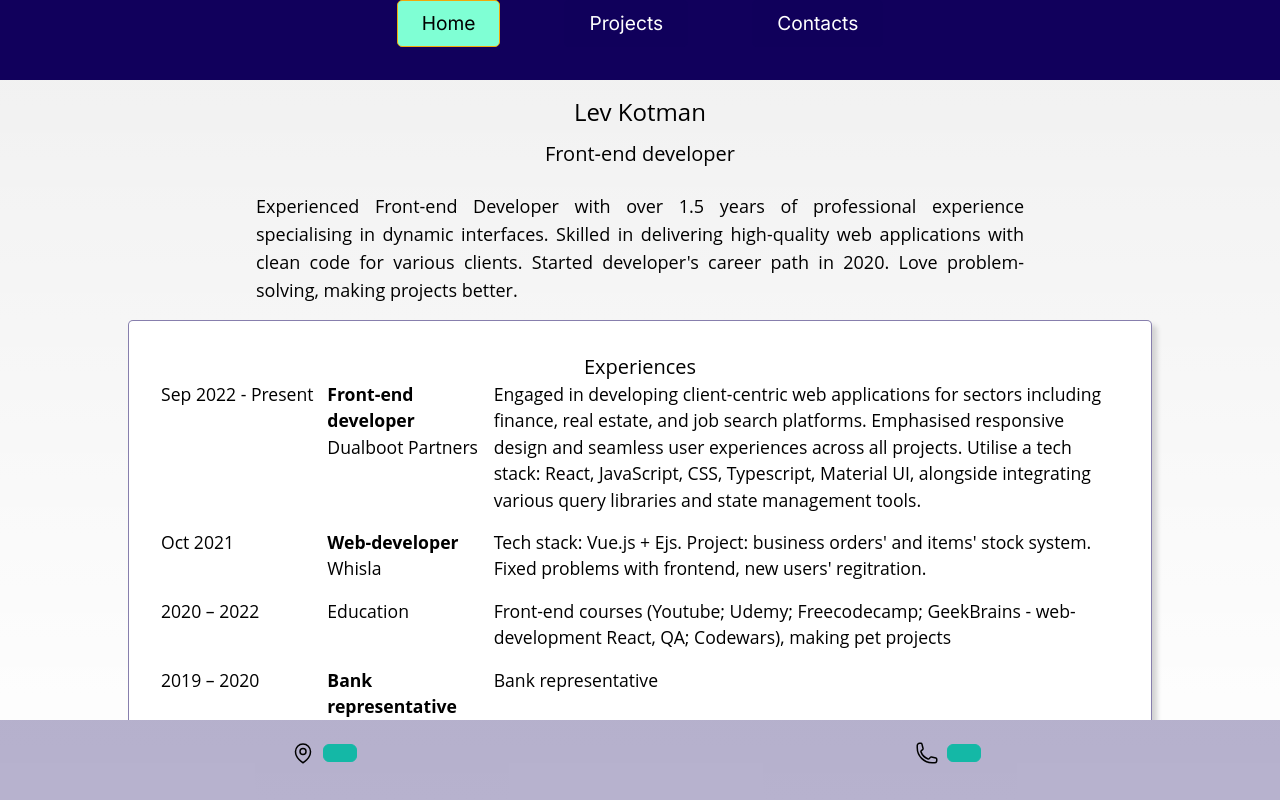
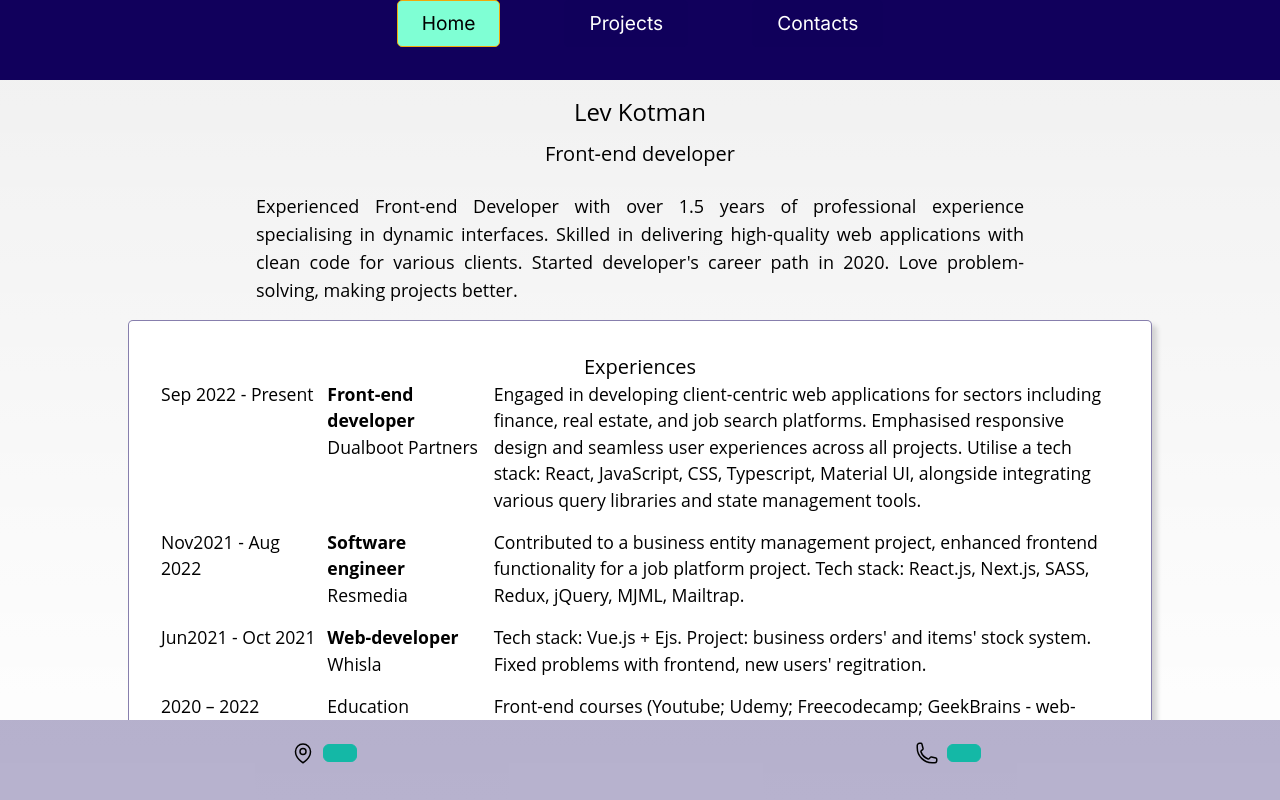
Before and after one commit to leokotman/frontend-portfolio-next, a Next.js app: page / in a window 1280 px wide. Built offline with nearby package versions, Linux system fonts and the light colour scheme; no server answers; the database is empty.

Commit message:
Update constants.ts

```diff
--- a/src/app/_lib/constants.ts
+++ b/src/app/_lib/constants.ts
@@ -9,7 +9,14 @@ export const EXPERIENCES: IExperience[] = [
     company: 'Dualboot Partners',
   },
   {
-    dates: 'Oct 2021',
+    dates: 'Nov2021 - Aug 2022',
+    position: 'Software engineer',
+    description:
+      "Contributed to a business entity management project, enhanced frontend functionality for a job platform project. Tech stack: React.js, Next.js, SASS, Redux, jQuery, MJML, Mailtrap.",
+    company: 'Resmedia',
+  },
+  {
+    dates: 'Jun2021 - Oct 2021',
     position: 'Web-developer',
     description:
       "Tech stack: Vue.js + Ejs. Project: business orders' and items' stock system. Fixed problems with frontend, new users' regitration.",
@@ -20,12 +27,6 @@ export const EXPERIENCES: IExperience[] = [
     company: 'Education',
     description:
       'Front-end courses (Youtube; Udemy; Freecodecamp; GeekBrains - web-development React, QA; Codewars), making pet projects',
-  },
-  {
-    dates: '2019 – 2020',
-    position: 'Bank representative',
-    company: 'Tinkoff',
-    description: 'Bank representative',
   },
   {
     dates: '2018 – 2020',
```
